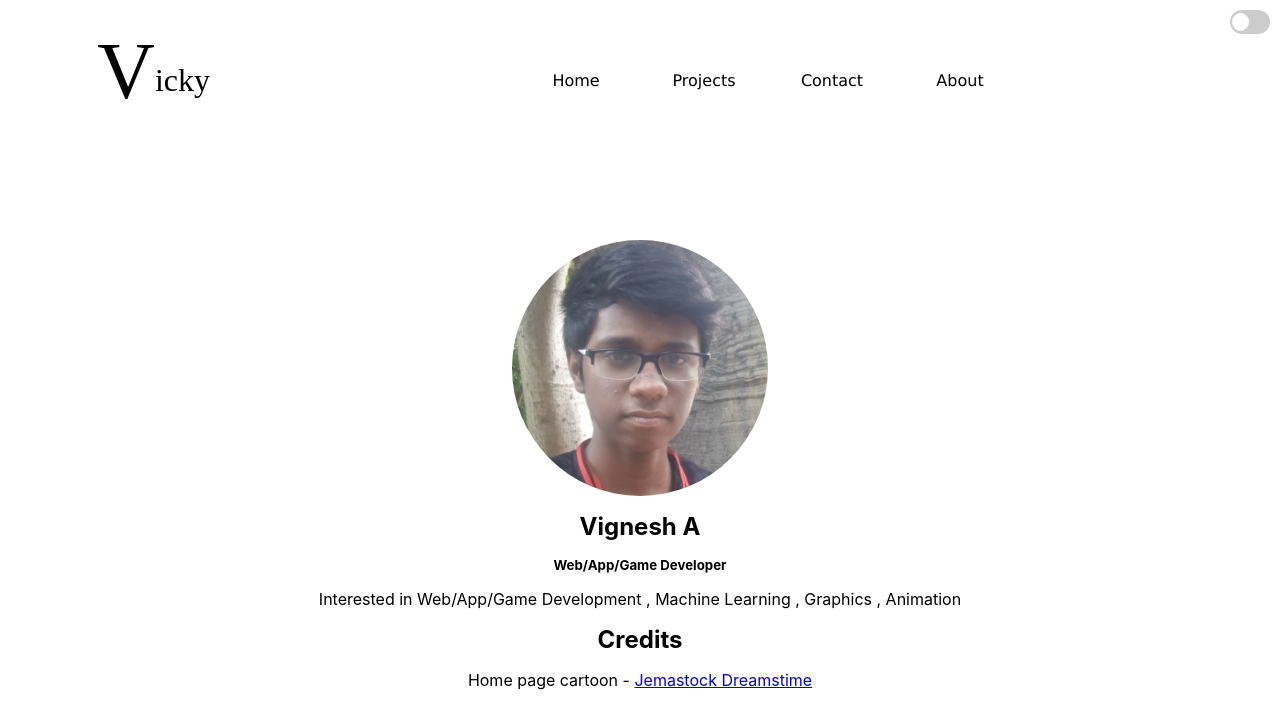
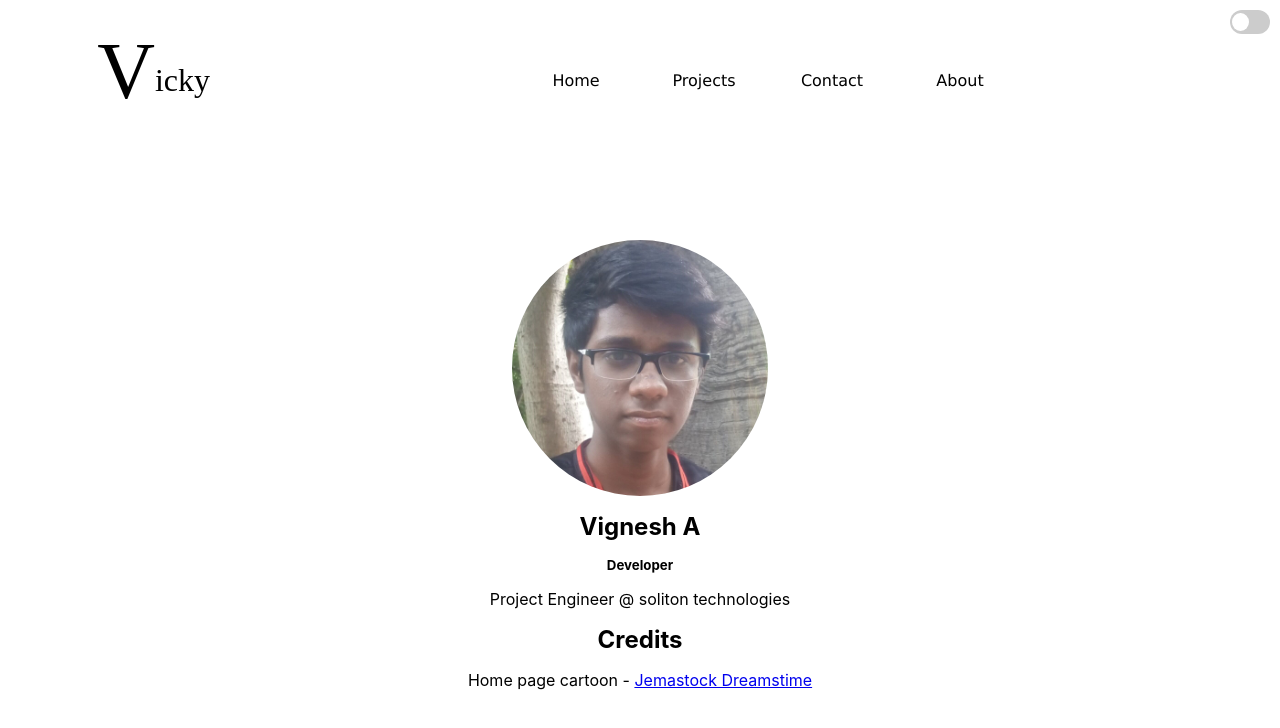
Before and after one commit to vignesh14052002/portfolio, a React (Create React App) app: page /#/about in a window 1280 px wide. Shown: the top 728 px of the page. Built offline with nearby package versions, Linux system fonts and the light colour scheme.

Commit message:
Update About

```diff
--- a/src/components/About.js
+++ b/src/components/About.js
@@ -5,8 +5,8 @@ return (
     <div id="About">
     <img id="profileimg" alt="my profile pic" src={profile}></img>
     <h2>Vignesh A</h2>
-    <h5>Web/App/Game Developer </h5>
-    <p>Interested in Web/App/Game Development , Machine Learning , Graphics , Animation</p>
+    <h5>Developer </h5>
+    <p>Project Engineer @ soliton technologies</p>
     <h2>Credits</h2>
     <p>Home page cartoon - <a href="https://www.dreamstime.com/indian-boy-face-avatar-cartoon-black-white-indian-young-boy-face-glasses-profile-picture-avatar-cartoon-character-image151117895">Jemastock Dreamstime</a></p>
     </div>
--- a/src/components/Home.js
+++ b/src/components/Home.js
@@ -9,7 +9,7 @@ export default function Home() {
     const skills=[[["FrontEnd",80],["BackEnd",30],["Database",40]],
     [["Prompting",30],["Retrieval Augumented Generation",80]],
     [["Canvas Games",80],["Unity",30]],
-    [["2D Animation",80],["3D Animation",30]]
+    [["2D Animation",30],["3D Animation",80]]
 ];
 return (
     <>
--- a/src/components/Projects.js
+++ b/src/components/Projects.js
@@ -28,6 +28,7 @@ export default function Project() {
 return (
     <>
     <div className="center">
+    <p>(These projects are directly rendered via github api)</p>
     <a href="https://github.com/vignesh14052002/p5js-projects">Github Repo</a>
     <h2>p5js projects</h2>
     </div>
```
